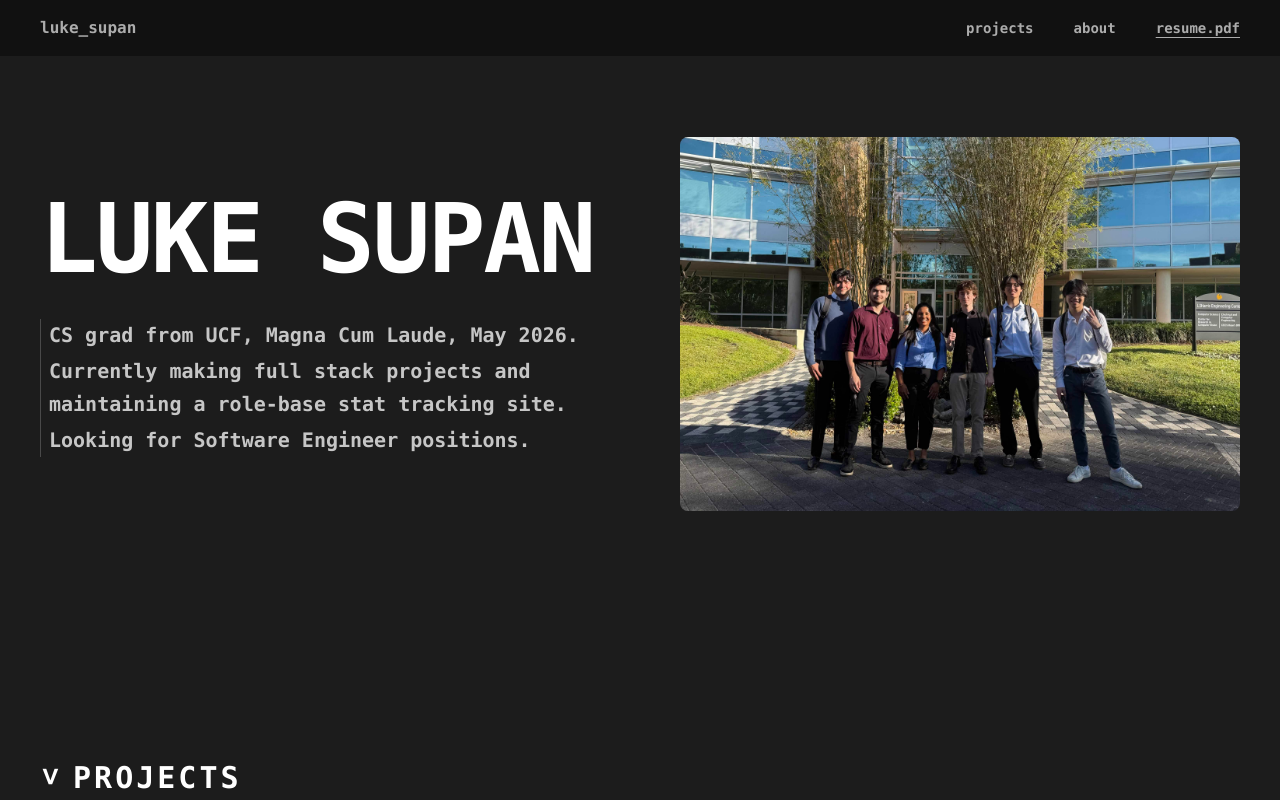
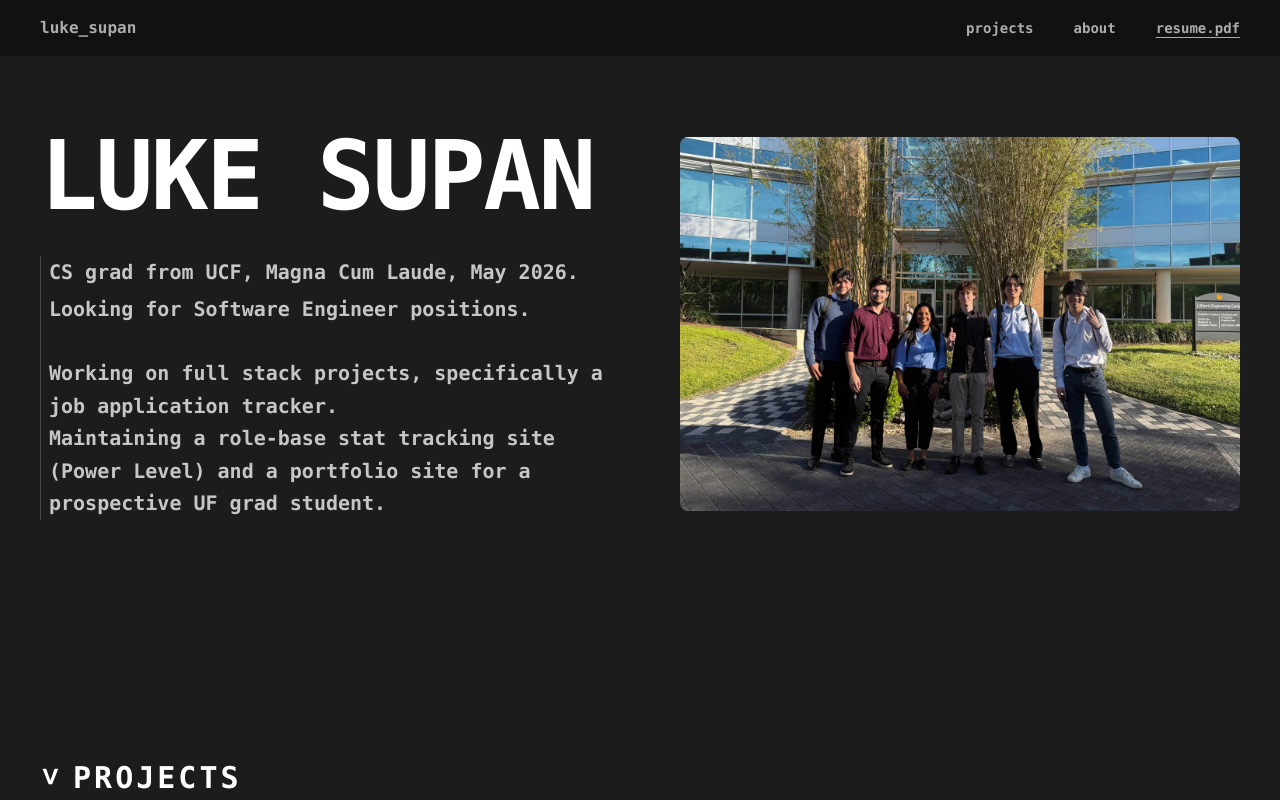
Before and after one commit to LukeSupan/LukeSupan.github.io, a React (Vite) app: page /#/ in a window 1280 px wide. Shown: the top 800 px of the page. Built offline with nearby package versions, Linux system fonts and the light colour scheme.

Commit message:
updated blurb
mentioned current works and maintains

```diff
--- a/src/pages/Home.jsx
+++ b/src/pages/Home.jsx
@@ -37,14 +37,18 @@ export default function Home() {
             </h1>
 
             <div className="flex flex-col gap-1 pl-4 sm:pl-2 border-l border-white/20">
+
               <p className="text-lg sm:text-xl text-white/75 leading-relaxed">
                 CS grad from UCF, Magna Cum Laude, May 2026.
               </p>
               <p className="text-lg sm:text-xl text-white/75 leading-relaxed">
-                Currently making full stack projects and maintaining a role-base stat tracking site.
+                Looking for Software Engineer positions.
               </p>
+              <br></br>
               <p className="text-lg sm:text-xl text-white/75 leading-relaxed">
-                Looking for Software Engineer positions.
+                Working on full stack projects, specifically a job application tracker.
+                <br></br>
+                Maintaining a role-base stat tracking site (Power Level) and a portfolio site for a prospective UF grad student.
               </p>
             </div>
           </div>
```
